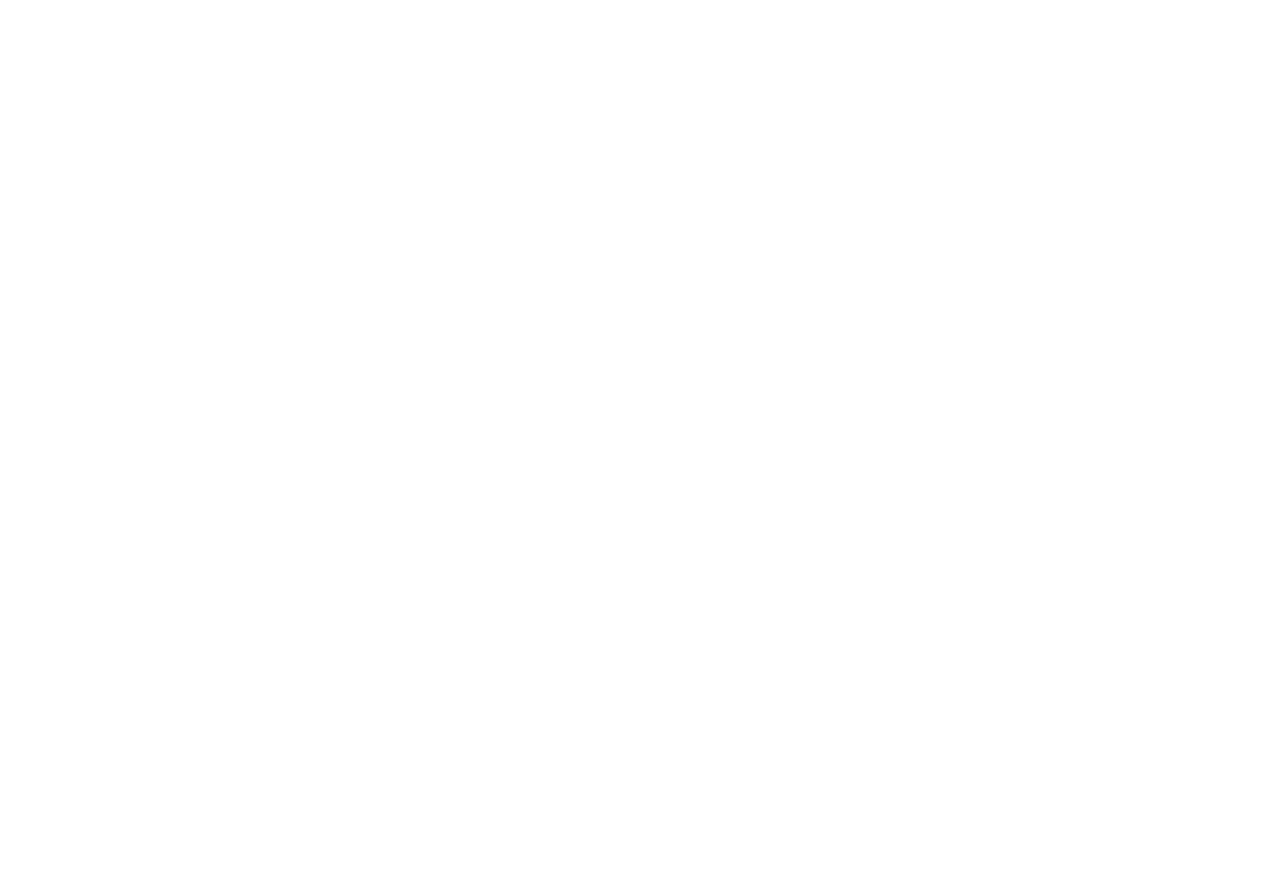
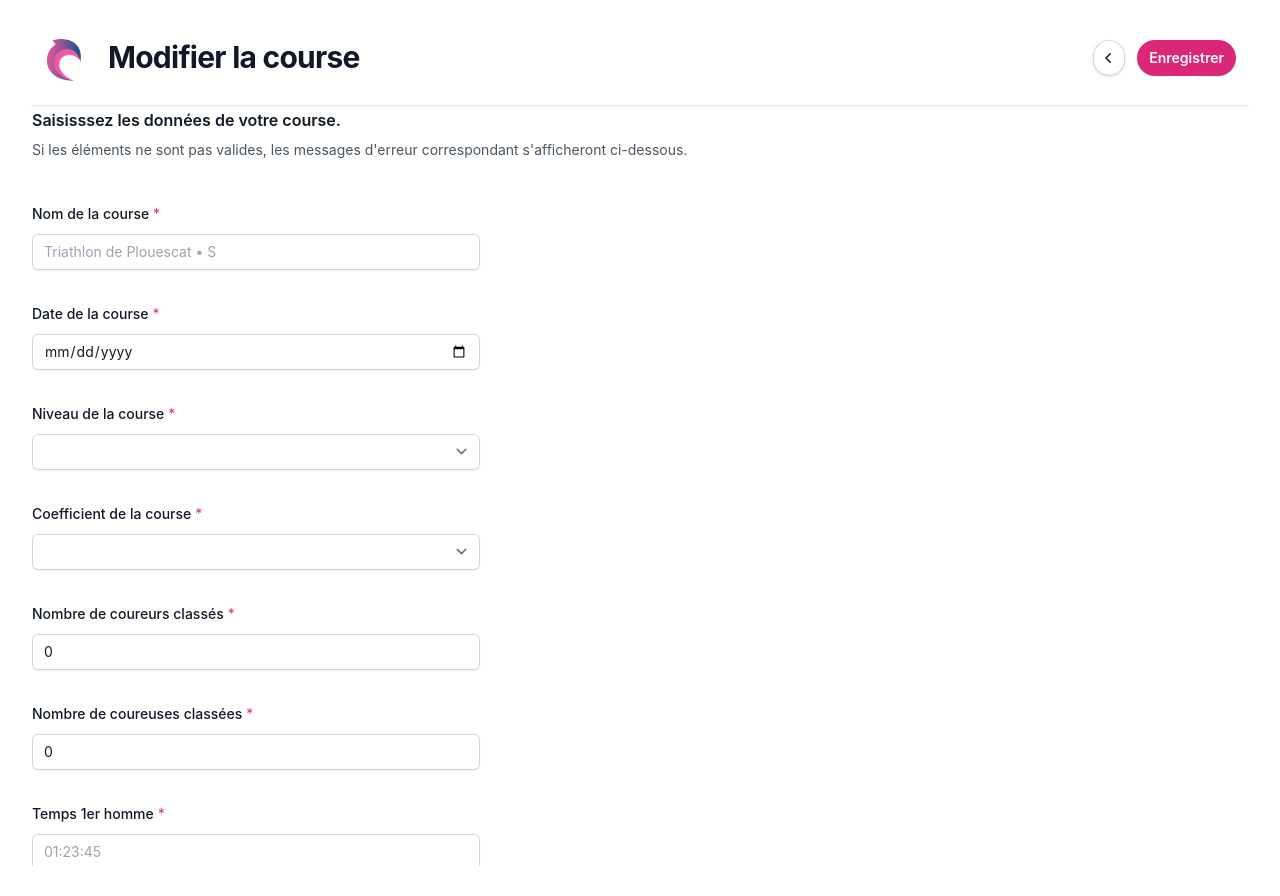
Before and after one commit to paodweb/challenge-tri, a Vue app: page /update-race/1 in a window 1280 px wide. Before the commit this address had no page. Before the commit the page ends 800 px from the top, so only its background shows below. Built offline with nearby package versions, Linux system fonts and the light colour scheme.

Commit message:
improve displaying

```diff
--- a/src/api.js
+++ b/src/api.js
@@ -7,7 +7,7 @@
   return [api_key, api_url, app_id]
 }
 
-const MAX_NUMBER_OF_ENTRIES_PER_PAGE = 200
+const MAX_ENTRIES_PER_PAGE = 200
 
 // fetchRacesPerPage
 
@@ -15,14 +15,14 @@
   const entity_id = import.meta.env.VITE_QDB_RACE_ID
   let api_key, api_url, app_id
   ;[api_key, api_url, app_id] = getQuintadbApiKeys()
-  return `${api_url}/apps/${app_id}/dtypes/entity/${entity_id}.json?rest_api_key=${api_key}`
+  return `${api_url}/apps/${app_id}/dtypes/entity/${entity_id}.json?rest_api_key=${api_key}&per_page=${MAX_ENTRIES_PER_PAGE}`
 }
 
 export const fetchApiResultsIn1Go = (race_id) => {
   const entity_id = import.meta.env.VITE_QDB_RESULT_ID
   let api_key, api_url, app_id
   ;[api_key, api_url, app_id] = getQuintadbApiKeys()
-  return `${api_url}/apps/${app_id}/dtypes/entity/${entity_id}.json?rest_api_key=${api_key}`
+  return `${api_url}/apps/${app_id}/dtypes/entity/${entity_id}.json?rest_api_key=${api_key}&per_page=${MAX_ENTRIES_PER_PAGE}`
 }
 
 export async function postApiRace(data) {
--- a/src/assets/base.css
+++ b/src/assets/base.css
@@ -21,6 +21,7 @@
   --vt-c-text-dark-2: rgba(235, 235, 235, 0.64);
 
   --color-red: hsla(330, 67%, 52%, 1);
+  --color-green: hsla(160, 100%, 37%, 1) !important;
 }
 
 /* semantic color variables for this project */
--- a/src/components/TheHeading.vue
+++ b/src/components/TheHeading.vue
@@ -7,7 +7,7 @@
       <h2
         class="ml-3 text-2xl font-bold leading-7 text-gray-900 sm:truncate sm:text-3xl sm:tracking-tight"
       >
-        {{ title }}
+        {{ title }} <small class="subtitle">{{ subtitle }}</small>
       </h2>
     </div>
     <div class="mt-4 flex md:ml-4 md:mt-0">
@@ -48,6 +48,7 @@
 
 defineProps({
   title: String,
+  subtitle: String,
   btnAction: String,
   btnLabel: String,
   btnType: String
--- a/src/router/index.js
+++ b/src/router/index.js
@@ -41,6 +41,11 @@
       component: () => import('@/views/RaceFormView.vue')
     },
     {
+      path: '/update-race/:id',
+      name: 'updaterace',
+      component: () => import('@/views/RaceFormView.vue')
+    },
+    {
       path: '/race/:id',
       name: 'race',
       component: () => import('@/views/RaceResultsView.vue')
--- a/src/views/RaceFormView.vue
+++ b/src/views/RaceFormView.vue
@@ -1,22 +1,31 @@
 <template>
   <form @submit.prevent="onSubmit" role="form">
-    <TheHeading title="Créer une course" v-bind="btn_attrs"> </TheHeading>
+    <TheHeading :title="title" v-bind="btn_attrs"> </TheHeading>
     <div class="objects-list">
       <div class="space-y-12">
         <div class="border-b border-gray-900/10 pb-12">
-          <h2 class="text-base font-semibold leading-7 text-gray-900">Saisisssez les données de votre course.</h2>
-          <p class="mt-1 text-sm leading-6 text-gray-600">Si les éléments ne sont pas valides, les messages d'erreur correspondant s'afficheront ci-dessous.</p>
-          <p v-if="errors.length" class="mt-2 error">
-            <strong v-if="errors.length > 1">Merci de corriger les erreurs suivantes du formulaire :</strong>
+          <h2 class="text-base font-semibold leading-7 text-gray-900">
+            Saisisssez les données de votre course.
+          </h2>
+          <p class="mt-1 text-sm leading-6 text-gray-600">
+            Si les éléments ne sont pas valides, les messages d'erreur correspondant s'afficheront
+            ci-dessous.
+          </p>
+          <div v-if="errors.length" class="mt-2 error">
+            <strong v-if="errors.length > 1"
+              >Merci de corriger les erreurs suivantes du formulaire :</strong
+            >
             <strong v-else>Merci de corriger l'erreur suivante du formulaire :</strong>
             <ul>
-              <li v-for="error in errors">{{ error }}</li>
+              <li v-for="error in errors" :key="error">{{ error }}</li>
             </ul>
-          </p>
+          </div>
 
           <div class="mt-10 grid grid-cols-1 gap-x-6 gap-y-8 sm:grid-cols-6">
             <div class="sm:col-span-6">
-              <label for="form.title" class="block text-sm font-medium leading-6 text-gray-900 required"
+              <label
+                for="form.title"
+                class="block text-sm font-medium leading-6 text-gray-900 required"
                 >Nom de la course</label
               >
               <div class="mt-2">
@@ -36,7 +45,9 @@
             </div>
 
             <div class="sm:col-span-6">
-              <label for="form.date" class="block text-sm font-medium leading-6 text-gray-900 required"
+              <label
+                for="form.date"
+                class="block text-sm font-medium leading-6 text-gray-900 required"
                 >Date de la course</label
               >
               <div class="mt-2">
@@ -55,9 +66,18 @@
             </div>
 
             <div class="sm:col-span-6">
-              <label for="form.level" class="block text-sm font-medium leading-6 text-gray-900 required">Niveau de la course</label>
+              <label
+                for="form.level"
+                class="block text-sm font-medium leading-6 text-gray-900 required"
+                >Niveau de la course</label
+              >
               <div class="mt-2">
-                <select id="form.level" v-model="form.level" class="block w-full rounded-md border-0 px-3 py-1.5 text-gray-900 shadow-sm ring-1 ring-inset ring-gray-300 focus:ring-2 focus:ring-inset focus:ring-pink-600 sm:max-w-md sm:text-sm sm:leading-6" required>
+                <select
+                  id="form.level"
+                  v-model="form.level"
+                  class="block w-full rounded-md border-0 px-3 py-1.5 text-gray-900 shadow-sm ring-1 ring-inset ring-gray-300 focus:ring-2 focus:ring-inset focus:ring-pink-600 sm:max-w-md sm:text-sm sm:leading-6"
+                  required
+                >
                   <option value="1.5">Championnat de Bretagne • x1.5</option>
                   <option value="1.5">Championnat de France sans qualification • x1.5</option>
                   <option value="2.0">Championnat de France sur sélection • x2</option>
@@ -70,9 +90,18 @@
             </div>
 
             <div class="sm:col-span-6">
-              <label for="form.coefficient" class="block text-sm font-medium leading-6 text-gray-900 required">Coefficient de la course</label>
+              <label
+                for="form.coefficient"
+                class="block text-sm font-medium leading-6 text-gray-900 required"
+                >Coefficient de la course</label
+              >
               <div class="mt-2">
-                <select id="form.coefficient" v-model="form.coefficient" class="block w-full rounded-md border-0 px-3 py-1.5 text-gray-900 shadow-sm ring-1 ring-inset ring-gray-300 focus:ring-2 focus:ring-inset focus:ring-pink-600 sm:max-w-md sm:text-sm sm:leading-6" required>
+                <select
+                  id="form.coefficient"
+                  v-model="form.coefficient"
+                  class="block w-full rounded-md border-0 px-3 py-1.5 text-gray-900 shadow-sm ring-1 ring-inset ring-gray-300 focus:ring-2 focus:ring-inset focus:ring-pink-600 sm:max-w-md sm:text-sm sm:leading-6"
+                  required
+                >
                   <option value="3.0">Triathlon • x3</option>
                   <option value="3.0">Duathlon • x3</option>
                   <option value="1.5">Aquathlon • x1.5</option>
@@ -84,9 +113,18 @@
 
             <!-- visible if Triathlon • x3 -->
             <div v-if="parseFloat(form.coefficient) == 3.0" class="sm:col-span-6">
-              <label for="form.format" class="block text-sm font-medium leading-6 text-gray-900 required">Format du triathlon</label>
+              <label
+                for="form.format"
+                class="block text-sm font-medium leading-6 text-gray-900 required"
+                >Format du triathlon</label
+              >
               <div class="mt-2">
-                <select id="form.format" v-model="form.format" class="block w-full rounded-md border-0 px-3 py-1.5 text-gray-900 shadow-sm ring-1 ring-inset ring-gray-300 focus:ring-2 focus:ring-inset focus:ring-pink-600 sm:max-w-md sm:text-sm sm:leading-6" required>
+                <select
+                  id="form.format"
+                  v-model="form.format"
+                  class="block w-full rounded-md border-0 px-3 py-1.5 text-gray-900 shadow-sm ring-1 ring-inset ring-gray-300 focus:ring-2 focus:ring-inset focus:ring-pink-600 sm:max-w-md sm:text-sm sm:leading-6"
+                  required
+                >
                   <option value="XS">XS</option>
                   <option value="S">S</option>
                   <option value="M">M</option>
@@ -97,9 +135,15 @@
             </div>
 
             <div class="sm:col-span-6">
-              <label for="form.numberClassifiedMenRunners" class="block text-sm font-medium leading-6 text-gray-900 required">Nombre de coureurs classés</label>
+              <label
+                for="form.numberClassifiedMenRunners"
+                class="block text-sm font-medium leading-6 text-gray-900 required"
+                >Nombre de coureurs classés</label
+              >
               <div class="mt-2">
-                <div class="flex rounded-md shadow-sm ring-1 ring-inset ring-gray-300 focus-within:ring-2 focus-within:ring-inset focus-within:ring-pink-600 sm:max-w-md">
+                <div
+                  class="flex rounded-md shadow-sm ring-1 ring-inset ring-gray-300 focus-within:ring-2 focus-within:ring-inset focus-within:ring-pink-600 sm:max-w-md"
+                >
                   <input
                     v-model="form.numberClassifiedMenRunners"
                     id="form.numberClassifiedMenRunners"
@@ -114,9 +158,15 @@
             </div>
 
             <div class="sm:col-span-6">
-              <label for="form.numberClassifiedWomenRunners" class="block text-sm font-medium leading-6 text-gray-900 required">Nombre de coureuses classées</label>
+              <label
+                for="form.numberClassifiedWomenRunners"
+                class="block text-sm font-medium leading-6 text-gray-900 required"
+                >Nombre de coureuses classées</label
+              >
               <div class="mt-2">
-                <div class="flex rounded-md shadow-sm ring-1 ring-inset ring-gray-300 focus-within:ring-2 focus-within:ring-inset focus-within:ring-pink-600 sm:max-w-md">
+                <div
+                  class="flex rounded-md shadow-sm ring-1 ring-inset ring-gray-300 focus-within:ring-2 focus-within:ring-inset focus-within:ring-pink-600 sm:max-w-md"
+                >
                   <input
                     v-model="form.numberClassifiedWomenRunners"
                     id="form.numberClassifiedWomenRunners"
@@ -131,9 +181,15 @@
             </div>
 
             <div class="sm:col-span-6">
-              <label for="form.timeFirstMan" class="block text-sm font-medium leading-6 text-gray-900 required">Temps 1er homme</label>
+              <label
+                for="form.timeFirstMan"
+                class="block text-sm font-medium leading-6 text-gray-900 required"
+                >Temps 1er homme</label
+              >
               <div class="mt-2">
-                <div class="flex rounded-md shadow-sm ring-1 ring-inset ring-gray-300 focus-within:ring-2 focus-within:ring-inset focus-within:ring-pink-600 sm:max-w-md">
+                <div
+                  class="flex rounded-md shadow-sm ring-1 ring-inset ring-gray-300 focus-within:ring-2 focus-within:ring-inset focus-within:ring-pink-600 sm:max-w-md"
+                >
                   <input
                     v-model="form.timeFirstMan"
                     id="form.timeFirstMan"
@@ -147,9 +203,15 @@
             </div>
 
             <div class="sm:col-span-6">
-              <label for="form.timeFirstWoman" class="block text-sm font-medium leading-6 text-gray-900 required">Temps 1ère femme</label>
+              <label
+                for="form.timeFirstWoman"
+                class="block text-sm font-medium leading-6 text-gray-900 required"
+                >Temps 1ère femme</label
+              >
               <div class="mt-2">
-                <div class="flex rounded-md shadow-sm ring-1 ring-inset ring-gray-300 focus-within:ring-2 focus-within:ring-inset focus-within:ring-pink-600 sm:max-w-md">
+                <div
+                  class="flex rounded-md shadow-sm ring-1 ring-inset ring-gray-300 focus-within:ring-2 focus-within:ring-inset focus-within:ring-pink-600 sm:max-w-md"
+                >
                   <input
                     v-model="form.timeFirstWoman"
                     id="form.timeFirstWoman"
@@ -163,9 +225,13 @@
             </div>
 
             <div class="sm:col-span-6">
-              <label for="form.link" class="block text-sm font-medium leading-6 text-gray-900">Lien aux résultats</label>
+              <label for="form.link" class="block text-sm font-medium leading-6 text-gray-900"
+                >Lien aux résultats</label
+              >
               <div class="mt-2">
-                <div class="flex rounded-md shadow-sm ring-1 ring-inset ring-gray-300 focus-within:ring-2 focus-within:ring-inset focus-within:ring-pink-600 sm:max-w-md">
+                <div
+                  class="flex rounded-md shadow-sm ring-1 ring-inset ring-gray-300 focus-within:ring-2 focus-within:ring-inset focus-within:ring-pink-600 sm:max-w-md"
+                >
                   <input
                     v-model="form.link"
                     id="form.link"
@@ -178,7 +244,9 @@
             </div>
 
             <div class="sm:col-span-6">
-              <label for="form.comment" class="block text-sm font-medium leading-6 text-gray-900">Commentaire</label>
+              <label for="form.comment" class="block text-sm font-medium leading-6 text-gray-900"
+                >Commentaire</label
+              >
               <div class="mt-2">
                 <div class="flex sm:max-w-md">
                   <textarea
@@ -199,11 +267,14 @@
 </template>
 
 <script setup>
-import { ref, toRaw } from 'vue'
+import { onMounted, ref, toRaw } from 'vue'
 import { isDateValid, isPositiveNumberValid, isTimeValid } from '@/dates'
 import { keyiedRaceFields } from '@/helpers'
 import { postApiRace } from '@/api'
 import TheHeading from '@/components/TheHeading.vue'
+import { useRouter } from 'vue-router'
+
+const router = useRouter()
 const btn_attrs = { btnAction: true, btnLabel: 'Enregistrer', btnType: 'submit' }
 const errors = ref([])
 const form = ref({
@@ -219,6 +290,7 @@
   timeFirstWoman: '',
   title: ''
 })
+let title = ref('')
 
 function onSubmit(evt) {
   evt.preventDefault()
@@ -227,8 +299,9 @@
   if (isValid()) {
     // form is valid!
     // store data in db
-    postApiRace({ "values": keyiedRaceFields(toRaw(form.value)) })
+    postApiRace({ values: keyiedRaceFields(toRaw(form.value)) })
     // redirect to races path
+    router.push({ name: 'races' })
     return true
   }
 
@@ -240,35 +313,44 @@
     errors.value.push('La date de la course est obligatoire.')
   } else {
     if (!isDateValid(toRaw(form.value).date)) {
-      errors.value.push('La date n\'est pas correcte.')
+      errors.value.push("La date n'est pas correcte.")
     }
   }
 
   if (!isPositiveNumberValid(toRaw(form.value).numberClassifiedWomenRunners)) {
-    errors.value.push('Le nombre de coureuses classées n\'est pas correct.')
+    errors.value.push("Le nombre de coureuses classées n'est pas correct.")
   }
 
   if (!isPositiveNumberValid(toRaw(form.value).numberClassifiedMenRunners)) {
-    errors.value.push('Le nombre de coureurs classés n\'est pas correct.')
+    errors.value.push("Le nombre de coureurs classés n'est pas correct.")
   }
 
   if (!isTimeValid(toRaw(form.value).timeFirstWoman)) {
-    errors.value.push('Le temps de la 1ère féminine n\'est pas correct.')
+    errors.value.push("Le temps de la 1ère féminine n'est pas correct.")
   }
 
   if (!isTimeValid(toRaw(form.value).timeFirstMan)) {
-    errors.value.push('Le temps du 1er masculin n\'est pas correct.')
+    errors.value.push("Le temps du 1er masculin n'est pas correct.")
   }
 }
 
-// return true if the form has no errors, or false otherwise.
+// return true if the form has no errors or false otherwise
 function isValid() {
   const check_ti_da = toRaw(form.value).title && isDateValid(toRaw(form.value).date)
   // check numbers
   const check_number_men = isPositiveNumberValid(toRaw(form.value).numberClassifiedMenRunners)
   const check_number_women = isPositiveNumberValid(toRaw(form.value).numberClassifiedWomenRunners)
   // check times
-  const check_times = isTimeValid(toRaw(form.value).timeFirstMan) && isTimeValid(toRaw(form.value).timeFirstWoman)
+  const check_times =
+    isTimeValid(toRaw(form.value).timeFirstMan) && isTimeValid(toRaw(form.value).timeFirstWoman)
   return check_ti_da && check_number_men && check_number_women && check_times
 }
+
+onMounted(() => {
+  if (router.currentRoute.value.name.includes('create')) {
+    title.value = 'Créer une course'
+  } else {
+    title.value = 'Modifier la course'
+  }
+})
 </script>
--- a/src/views/RaceResultsView.vue
+++ b/src/views/RaceResultsView.vue
@@ -1,6 +1,7 @@
 <template>
   <TheHeading
-    :title="`Résultats de course : ${title}`"
+    title="Résultats de course"
+    :subtitle="title"
     buttonLabel="Ajouter un résultat"
     @on-click="console.log($event)"
   />
```
Also changed, not shown: src/assets/main.css (+6 -2 lines), src/helpers.js (+31 -5 lines), src/views/RacesView.vue (+14 -5 lines). Lines whose indentation alone changed are shown as unchanged.
